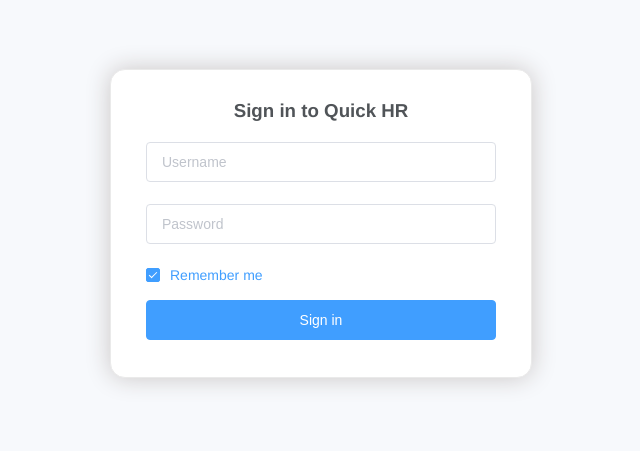
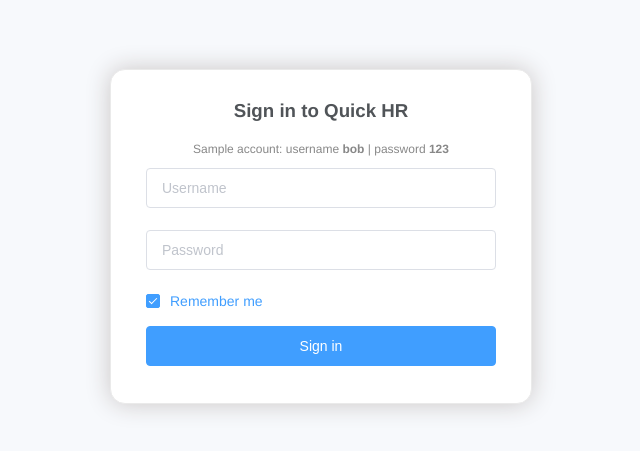
Before and after one commit to haozihong/sbhrm, a Vue app in the folder sbhrm-vue/: page /login in a window 1280 px wide. Shown: the part 111-562 px from the top of the page, without its empty margins (319-959 px from the left). Built offline with nearby package versions, Linux system fonts and the light colour scheme.

Commit message:
edit README.md; [frontend] add testing account on login page

```diff
--- a/sbhrm-vue/src/views/Login.vue
+++ b/sbhrm-vue/src/views/Login.vue
@@ -9,6 +9,7 @@
         class="loginContainer"
         @keyup.enter.native="submitLogin">
       <h3 class="loginTitle">Sign in to Quick HR</h3>
+      <p style="font-size: 0.75rem; text-align: center; color: #888">Sample account: username <strong>bob</strong> | password <strong>123</strong></p>
       <el-form-item prop="username">
         <el-input size="normal" type="text" v-model="loginForm.username" auto-complete="off"
                   placeholder="Username"></el-input>
```
Also changed, not shown: 1 other file (tests, documents, lock files or other folders).
